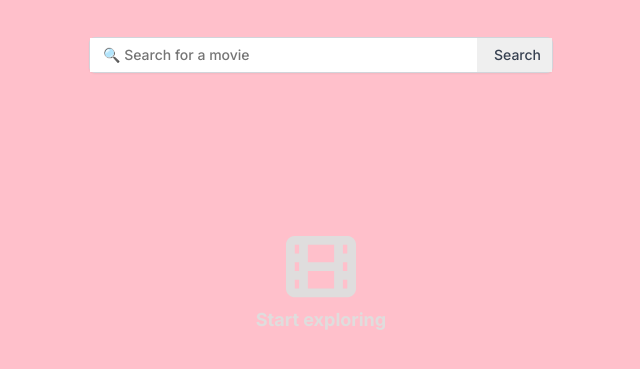
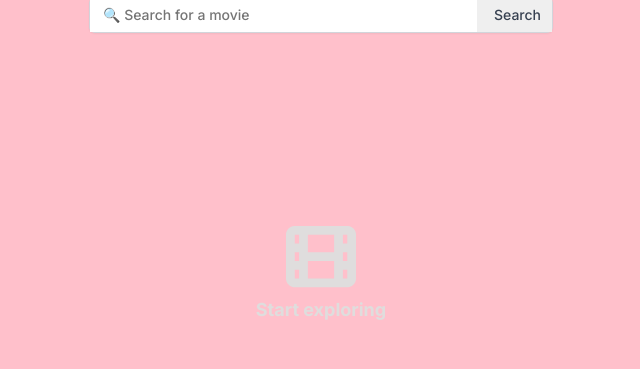
Before and after one commit to KasTheDev/Text-File-Delete-Later, a plain HTML site: page index.html in a window 1280 px wide. Shown: the part 203-572 px from the top of the page, without its empty margins (319-959 px from the left). Drawn offline with nearby package versions, Linux system fonts and the light colour scheme.

Commit message:
Update index.css

```diff
--- a/index.css
+++ b/index.css
@@ -8,7 +8,7 @@ html, body {
 }
 
 header{
-    position: relative;
+    position: sticky;
     width: 550px;
     height: 200px;
     overflow: hidden;
@@ -51,17 +51,12 @@ header h2{
 }
 
 .search-container{
-    position: sticky;
-    top: 30%; /* Adjust the vertical position as needed */
-    margin-top: -20px;
-    z-index: 1;
     display: flex;
     width: 462px;
     justify-content: center;
     border-radius: 6px;
     border: 1px solid var(--gray-300, #D1D5DB);
     box-shadow: 0px 1px 2px 0px rgba(0, 0, 0, 0.05);
-    margin-bottom: 30px;
 }
 
 .movie-search{
@@ -102,7 +97,7 @@ header h2{
 
 .movie-card{
     border-bottom: 1px solid #E5E7EB;
-    margin-top:10px;
+    margin-top: 10px;
     margin-left: 44px;
     margin-right: 44px;
     display: flex;
```
